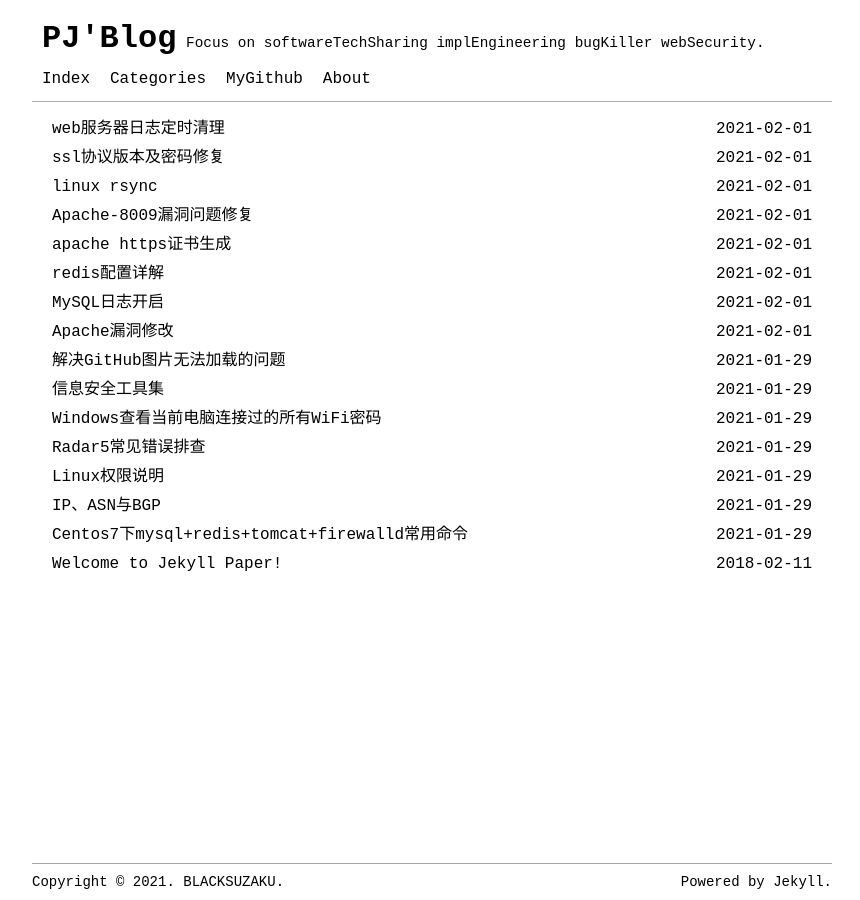
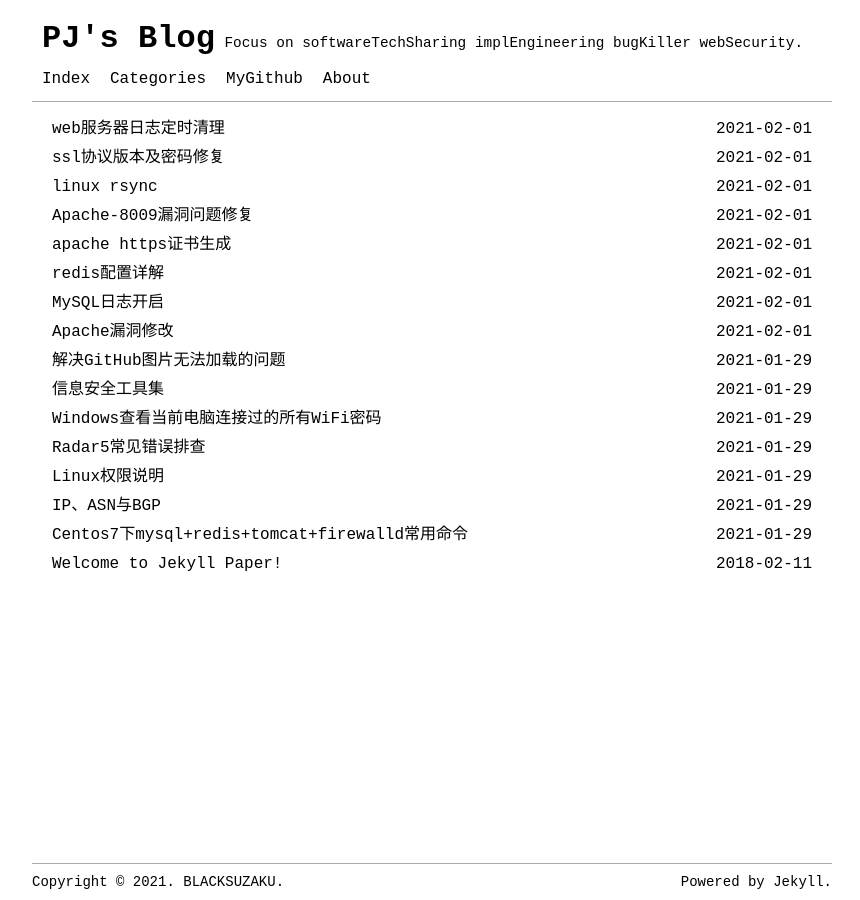
Before and after one commit to 2hux1nb0/2hux1nb0.github.io, a Jekyll site: the page built from index.html, in a window 1280 px wide. Shown: the whole page, without its empty margins (208-1068 px from the left). Built offline with Jekyll 4.4.1, drawn with Linux system fonts in a browser that asks for light colours; the list of posts is cut into pages by our own code.

```diff
--- a/_config.yml
+++ b/_config.yml
@@ -2,7 +2,7 @@
 #
 # This is the configuration file for your blog, please change these items after forked.
 
-title: PJ'Blog
+title: PJ's Blog
 email: 1321376990@qq.com
 name: Piter Ju
 description: >- # this means to ignore newlines until "baseurl:"
```
